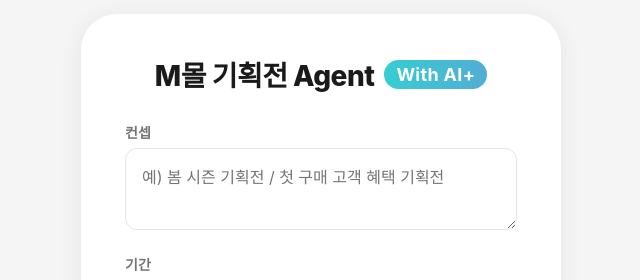
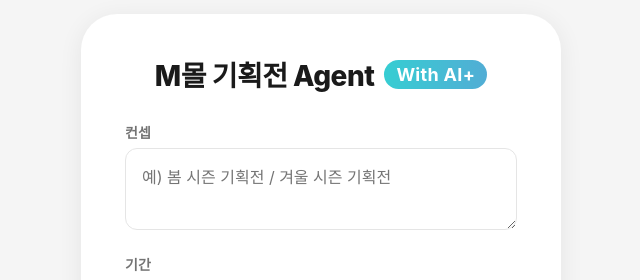
Before and after one commit to jun5354-max/mmall-builder, a React (Create React App) app: page / in a window 1280 px wide. Shown: the part 106-386 px from the top of the page, without its empty margins (319-959 px from the left). Built offline with nearby package versions, Linux system fonts and the light colour scheme.

Commit message:
fix: 컨셉 예시 문구 겨울 시즌 기획전으로 변경

```diff
--- a/src/App.jsx
+++ b/src/App.jsx
@@ -1092,7 +1092,7 @@ body{background:#f5f5f5;display:flex;justify-content:center;}
           </div>
           <div style={{marginBottom:20}}>
             <label style={S.label}>컨셉</label>
-            <textarea style={{...S.textarea,minHeight:80}} value={concept} onChange={e=>setConcept(e.target.value)} placeholder="예) 봄 시즌 기획전 / 첫 구매 고객 혜택 기획전"/>
+            <textarea style={{...S.textarea,minHeight:80}} value={concept} onChange={e=>setConcept(e.target.value)} placeholder="예) 봄 시즌 기획전 / 겨울 시즌 기획전"/>
           </div>
           <div style={{marginBottom:28}}>
             <label style={S.label}>기간</label>
```
